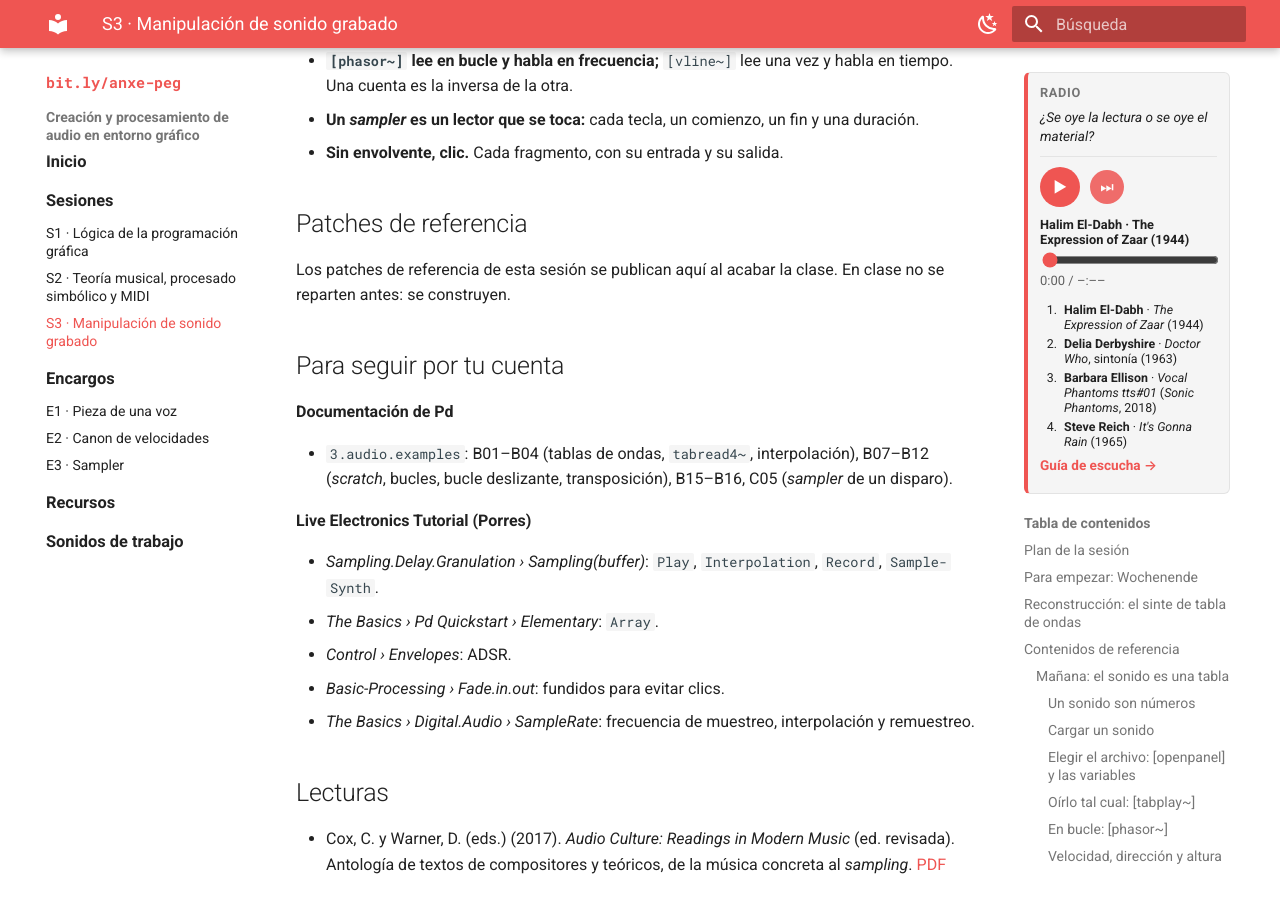
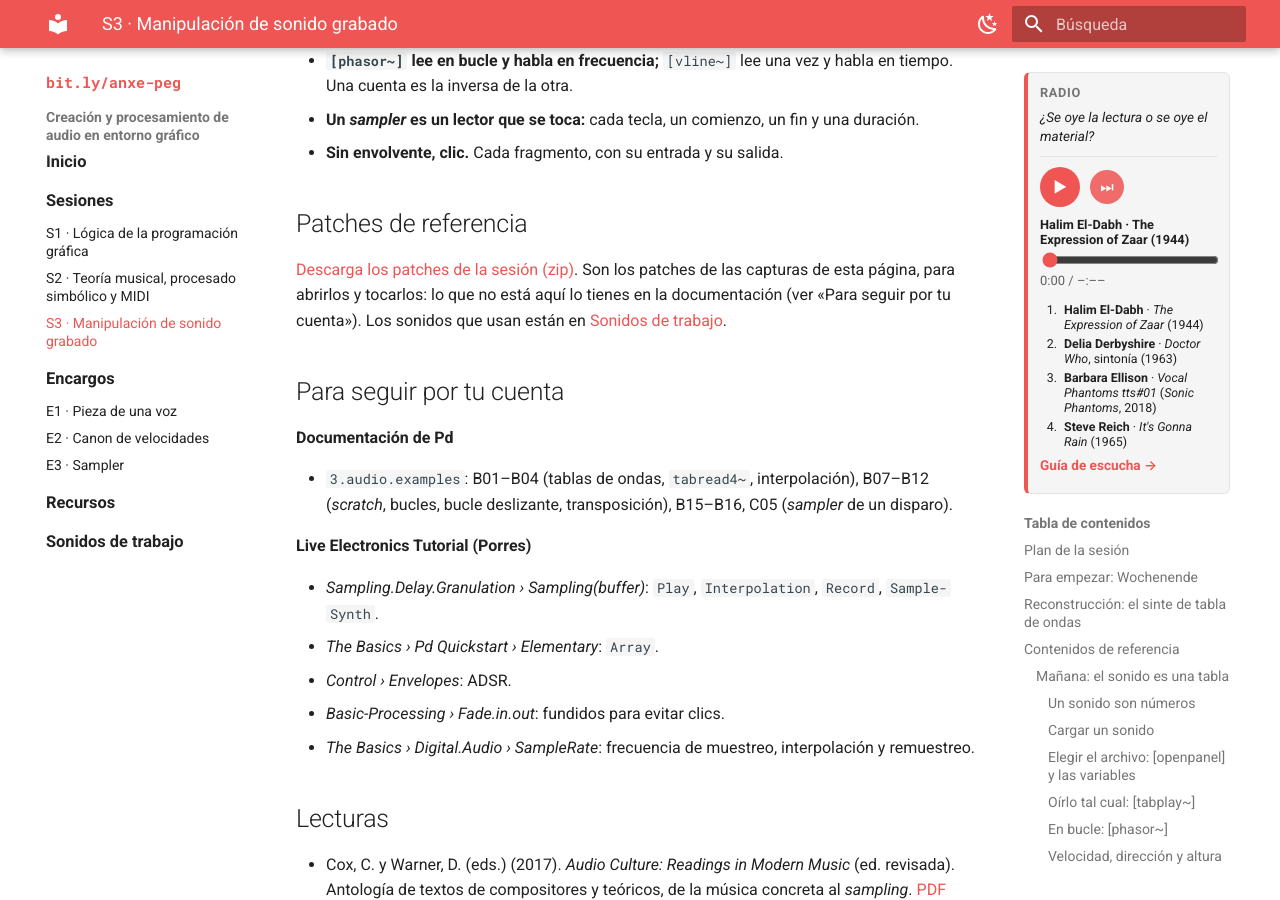
Before and after one commit to anxefaraldo/peg-curso, an MkDocs documentation site: the page built from docs/sesiones/s3.md, in a window 1280 px wide and 900 px high, scrolled down 15213 px. Built offline with MkDocs 1.6.1 and Material for MkDocs 9.7.7, drawn with Linux system fonts in a browser that asks for light colours.

Commit message:
Publicación programada 2026-11-08 19:16

```diff
--- a/docs/sesiones/s3.md
+++ b/docs/sesiones/s3.md
@@ -291,7 +291,7 @@ Cargar en una tabla tiene un límite: la memoria. Para sonidos largos (minutos,
 
 ## Patches de referencia
 
-Los patches de referencia de esta sesión se publican aquí al acabar la clase. En clase no se reparten antes: se construyen.
+[Descarga los patches de la sesión (zip)](../patches/peg-s3.zip). Son los patches de las capturas de esta página, para abrirlos y tocarlos: lo que no está aquí lo tienes en la documentación (ver «Para seguir por tu cuenta»). Los sonidos que usan están en [Sonidos de trabajo](../sonidos.md).
 
 ## Para seguir por tu cuenta
 
```
Also changed, not shown: 1 other file.
